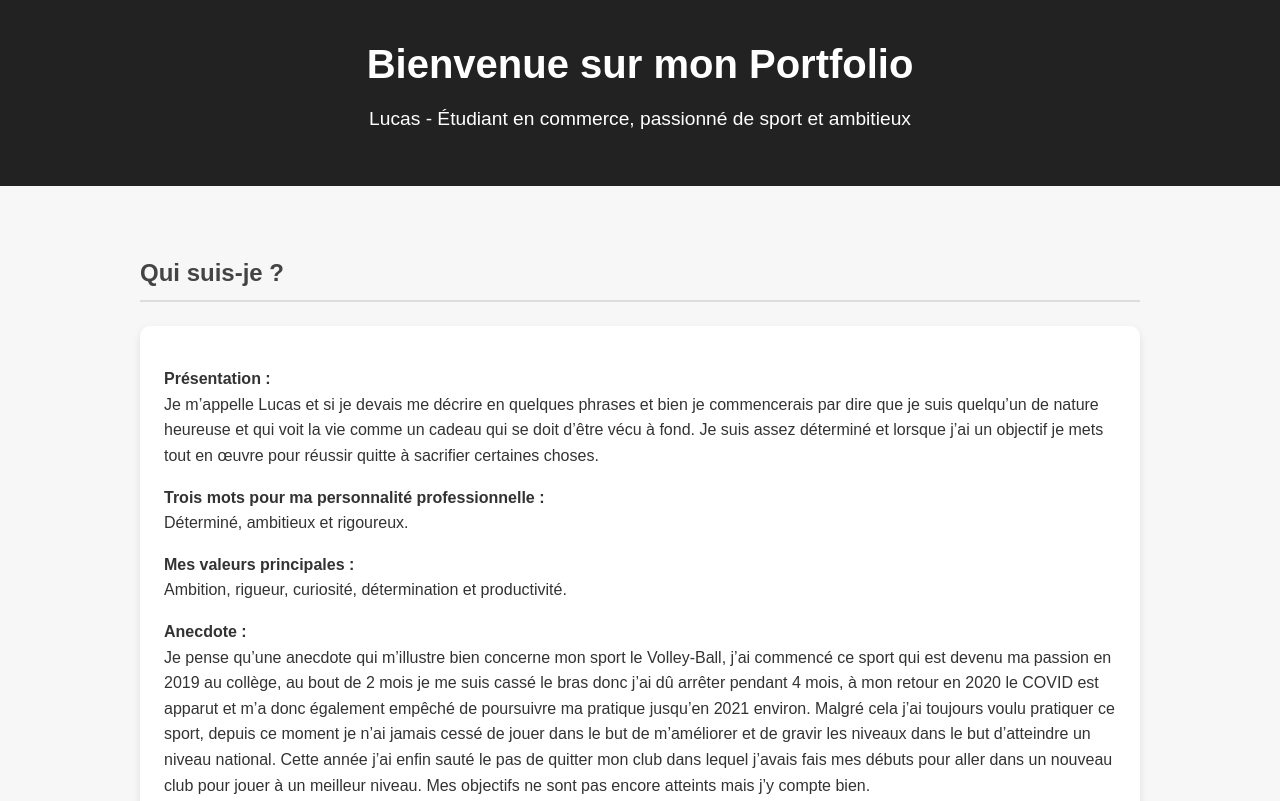
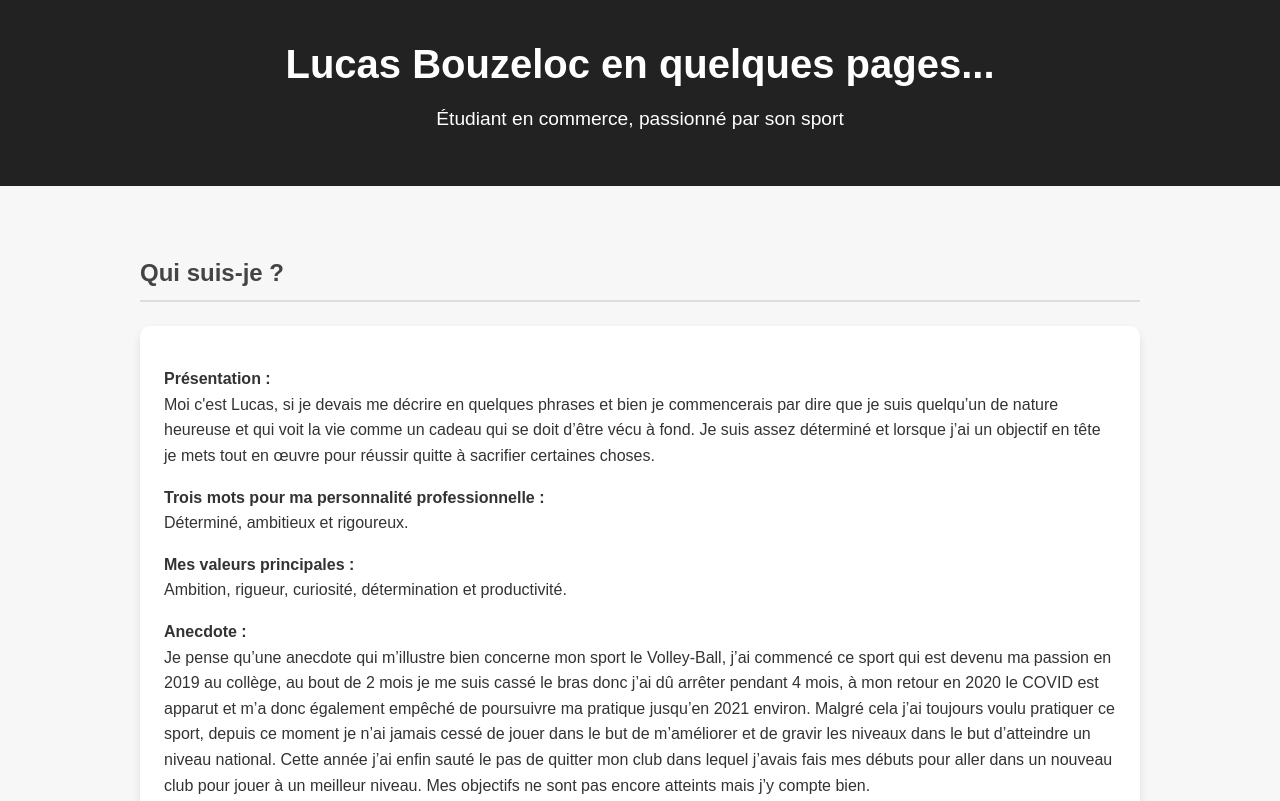
Before and after one commit to Lucaaas-bzlc/Porte-Folio, a plain HTML site: page index.html in a window 1280 px wide. Shown: the top 801 px of the page. Drawn offline with Linux system fonts and the light colour scheme.

Commit message:
Update index.html

```diff
--- a/index.html
+++ b/index.html
@@ -57,15 +57,15 @@
 <body>
 
   <header>
-    <h1>Bienvenue sur mon Portfolio</h1>
-    <p>Lucas - Étudiant en commerce, passionné de sport et ambitieux</p>
+    <h1>Lucas Bouzeloc en quelques pages...</h1>
+    <p> Étudiant en commerce, passionné par son sport </p>
   </header>
 
   <section>
     <h2>Qui suis-je ?</h2>
     <div class="card">
       <p><strong>Présentation :</strong><br>
-      Je m’appelle Lucas et si je devais me décrire en quelques phrases et bien je commencerais par dire que je suis quelqu’un de nature heureuse et qui voit la vie comme un cadeau qui se doit d’être vécu à fond. Je suis assez déterminé et lorsque j’ai un objectif je mets tout en œuvre pour réussir quitte à sacrifier certaines choses.</p>
+      Moi c'est Lucas, si je devais me décrire en quelques phrases et bien je commencerais par dire que je suis quelqu’un de nature heureuse et qui voit la vie comme un cadeau qui se doit d’être vécu à fond. Je suis assez déterminé et lorsque j’ai un objectif en tête je mets tout en œuvre pour réussir quitte à sacrifier certaines choses.</p>
 
       <p><strong>Trois mots pour ma personnalité professionnelle :</strong><br>
       Déterminé, ambitieux et rigoureux.</p>
```
